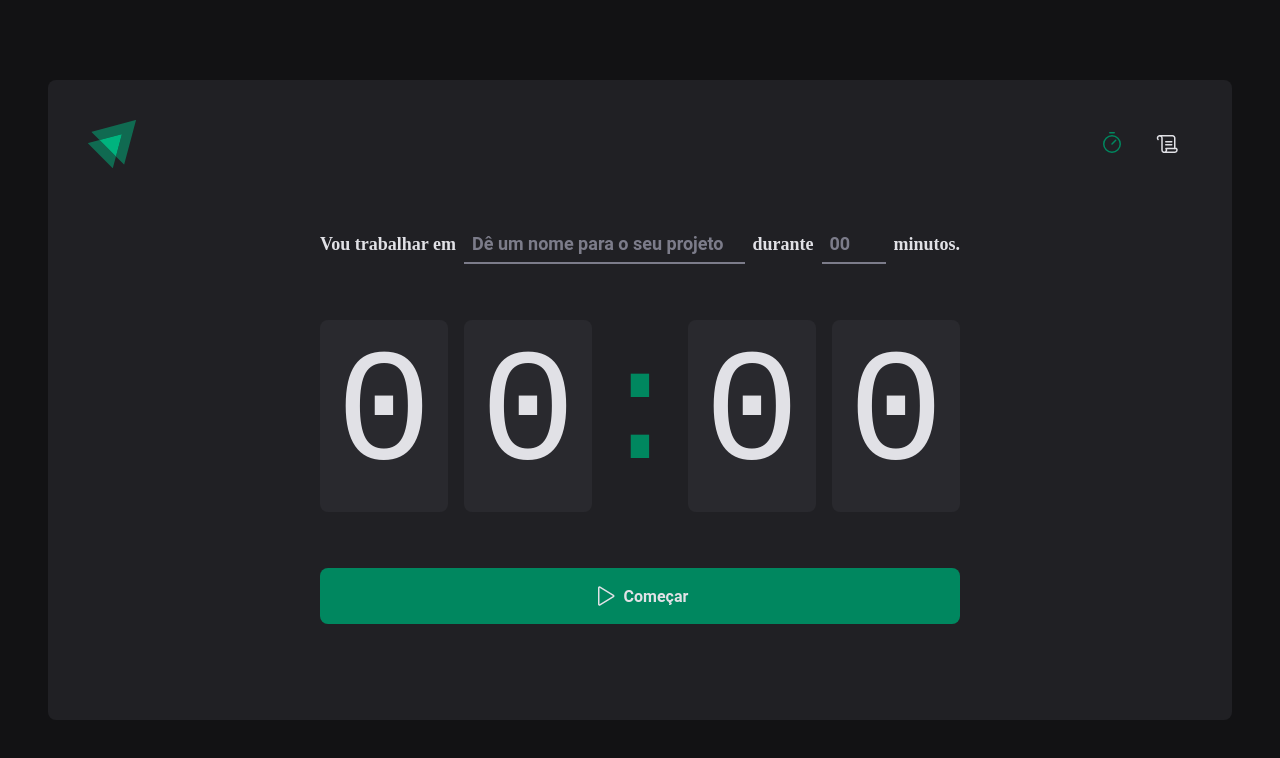
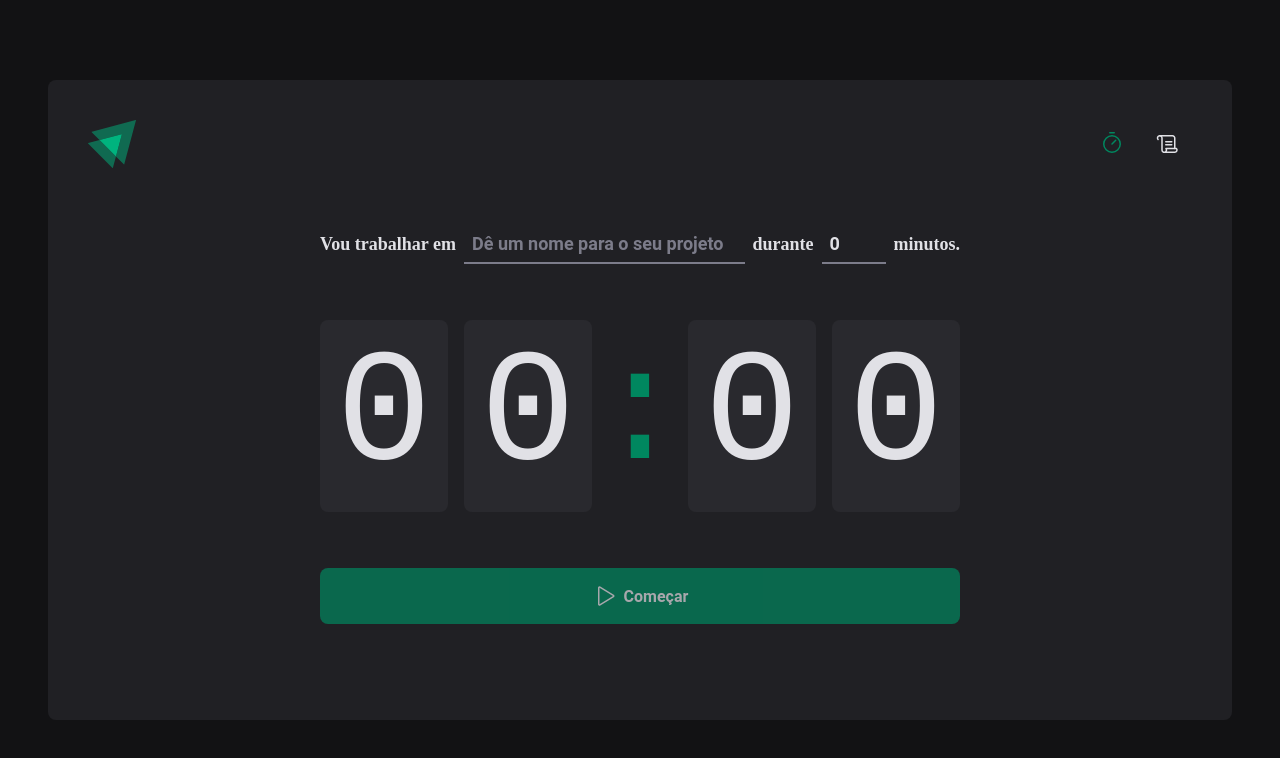
Before and after one commit to gcarniel/ignite-02-ignite-timer, a React app: page / in a window 1280 px wide. Shown: the top 758 px of the page. Built offline with nearby package versions, Linux system fonts and the light colour scheme; the HTML template or start-up script is replaced by a standard one.

Commit message:
integrando hook-form e zod

```diff
--- a/package.json
+++ b/package.json
@@ -10,11 +10,14 @@
     "lint": "eslint src --ext .ts,.tsx"
   },
   "dependencies": {
+    "@hookform/resolvers": "^2.9.10",
     "phosphor-react": "^1.4.1",
     "react": "^18.2.0",
     "react-dom": "^18.2.0",
+    "react-hook-form": "^7.41.0",
     "react-router-dom": "^6.5.0",
-    "styled-components": "^5.3.6"
+    "styled-components": "^5.3.6",
+    "zod": "^3.20.2"
   },
   "devDependencies": {
     "@rocketseat/eslint-config": "^1.1.3",
--- a/src/pages/Home/index.tsx
+++ b/src/pages/Home/index.tsx
@@ -1,4 +1,7 @@
 import { Play } from 'phosphor-react'
+import { useForm } from 'react-hook-form'
+import { zodResolver } from '@hookform/resolvers/zod'
+import * as zod from 'zod'
 import {
   CountdownContainer,
   FormContainer,
@@ -9,10 +12,36 @@
   TaskInput,
 } from './styles'
 
+const newCycleFormValidationSchema = zod.object({
+  task: zod.string().min(1, 'Informa uma tarefa'),
+  minutesAmount: zod
+    .number()
+    .min(5, 'O ciclo deve ser no mínimo 5 minutos')
+    .max(60, 'O ciclo deve ser no máximo 60 minutos'),
+})
+
+type NewCycleFormData = zod.infer<typeof newCycleFormValidationSchema>
+
 export function Home() {
+  const { register, handleSubmit, watch, reset } = useForm<NewCycleFormData>({
+    resolver: zodResolver(newCycleFormValidationSchema),
+    defaultValues: {
+      task: '',
+      minutesAmount: 0,
+    },
+  })
+
+  const task = watch('task')
+  const isSubmitDisabled = !task
+
+  function handleCreatedNewCycle(data: NewCycleFormData) {
+    console.log(data)
+    reset()
+  }
+
   return (
     <HomeContainer>
-      <form action="">
+      <form onSubmit={handleSubmit(handleCreatedNewCycle)} action="">
         <FormContainer>
           <label htmlFor="task">Vou trabalhar em</label>
           <TaskInput
@@ -20,6 +49,7 @@
             id="task"
             placeholder="Dê um nome para o seu projeto"
             list="task-suggestions"
+            {...register('task')}
           />
 
           <datalist id="task-suggestions">
@@ -32,12 +62,12 @@
           <label htmlFor="minutesAmount">durante</label>
           <MinutesAmountInput
             type="number"
-            name=""
             id="minutesAmount"
             placeholder="00"
             step={5}
             min={5}
             max={60}
+            {...register('minutesAmount', { valueAsNumber: true })}
           />
 
           <span>minutos.</span>
@@ -51,7 +81,7 @@
           <span>0</span>
         </CountdownContainer>
 
-        <StartCountdownButton type="submit">
+        <StartCountdownButton disabled={isSubmitDisabled} type="submit">
           <Play size={24} />
           Começar
         </StartCountdownButton>
```
Also changed, not shown: 1 other file (tests, documents, lock files or other folders).
